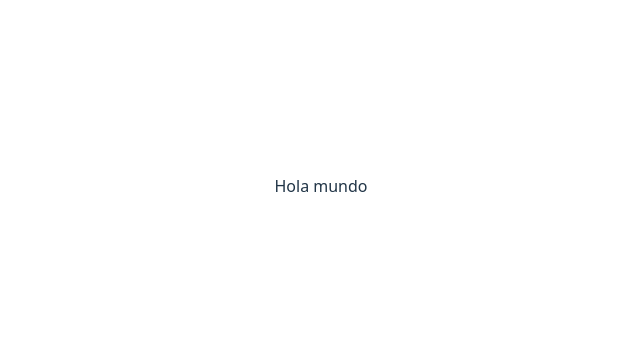
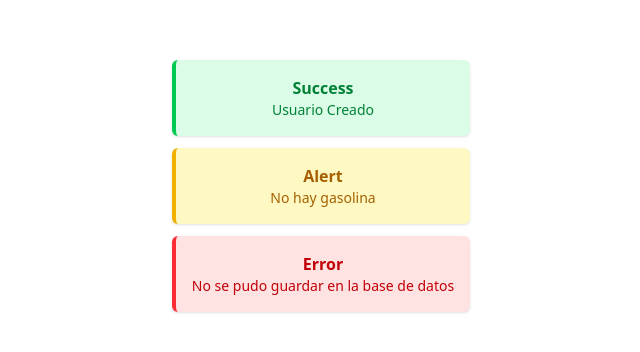
Before and after one commit to albertorojas-teacher/react02032026, a React (Vite) app: page / in a window 1280 px wide. Shown: the part 214-566 px from the top of the page, without its empty margins (319-959 px from the left). Built offline with nearby package versions, Linux system fonts and the light colour scheme.

Commit message:
feat: add Notifications component for displaying messages

```diff
--- a/src/App.tsx
+++ b/src/App.tsx
@@ -1,13 +1,15 @@
 
 import './App.css'
+import Notifications from './components/Notifications/Notifications'
 
 
 function App() {
 
   return (
     <>
-     <div>Hola mundo</div>
-
+  <Notifications type='success' message='Usuario Creado' />
+  <Notifications type='alert' message='No hay gasolina' />
+  <Notifications type='error' message='No se pudo guardar en la base de datos' />
     </>
   )
 }
--- /dev/null
+++ b/src/components/Notifications/Notifications.tsx
@@ -0,0 +1,20 @@
+interface NotificationsProps {
+    message: string;
+    type: 'success' | 'alert' | 'error'
+}
+
+const Notifications = (props: NotificationsProps) => {
+    const styles = {
+        success: 'bg-green-100 border-green-500 text-green-700',
+        alert: 'bg-yellow-100 border-yellow-500 text-yellow-700',
+        error: 'bg-red-100 border-red-500 text-red-700'
+    }
+  return (
+    <div className={`border-l-4 p-4 my-3 rounded-md shadow-sm ${styles[props.type]}`}>
+        <p className="font-bold capitalize">{props.type}</p>
+        <p className="text-sm">{props.message}</p>
+    </div>
+  )
+}
+
+export default Notifications
```
